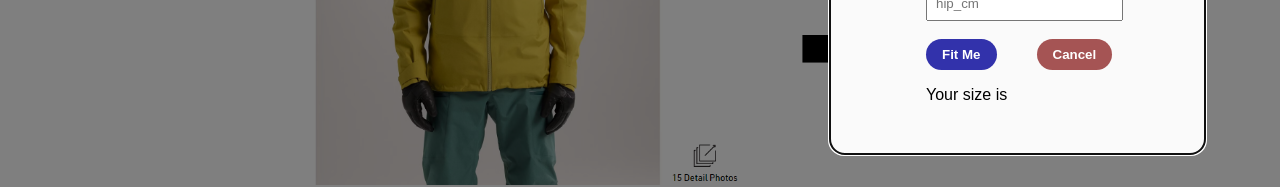
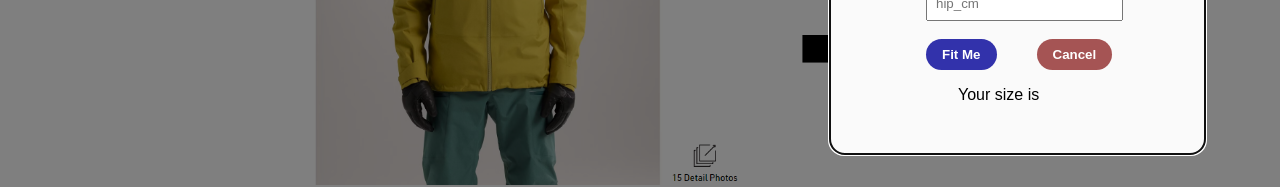
Before and after one commit to Dc0d1ng/hackathon-arcteryx, a React (Vite) app: page / in a window 1280 px wide. Shown: the part 436-623 px from the top of the page. Built offline with nearby package versions, Linux system fonts and the light colour scheme.

Commit message:
Final sass modifications

```diff
--- a/src/pages/Landing/Landing.scss
+++ b/src/pages/Landing/Landing.scss
@@ -36,7 +36,7 @@ img {
   }
 
   &__size {
-    padding: 1rem 6rem;
+    padding: 1rem 8rem;
 
   }
 }
```
